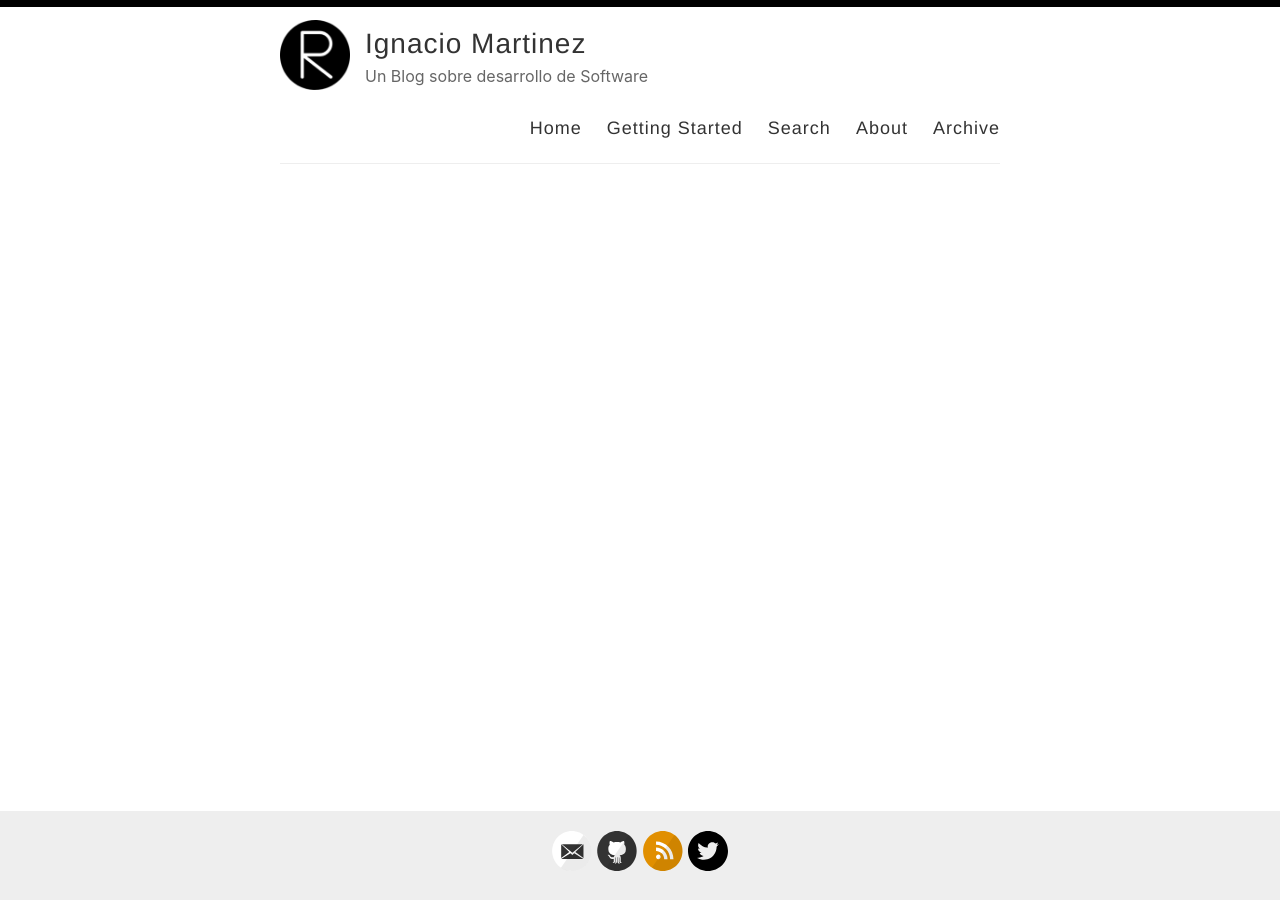
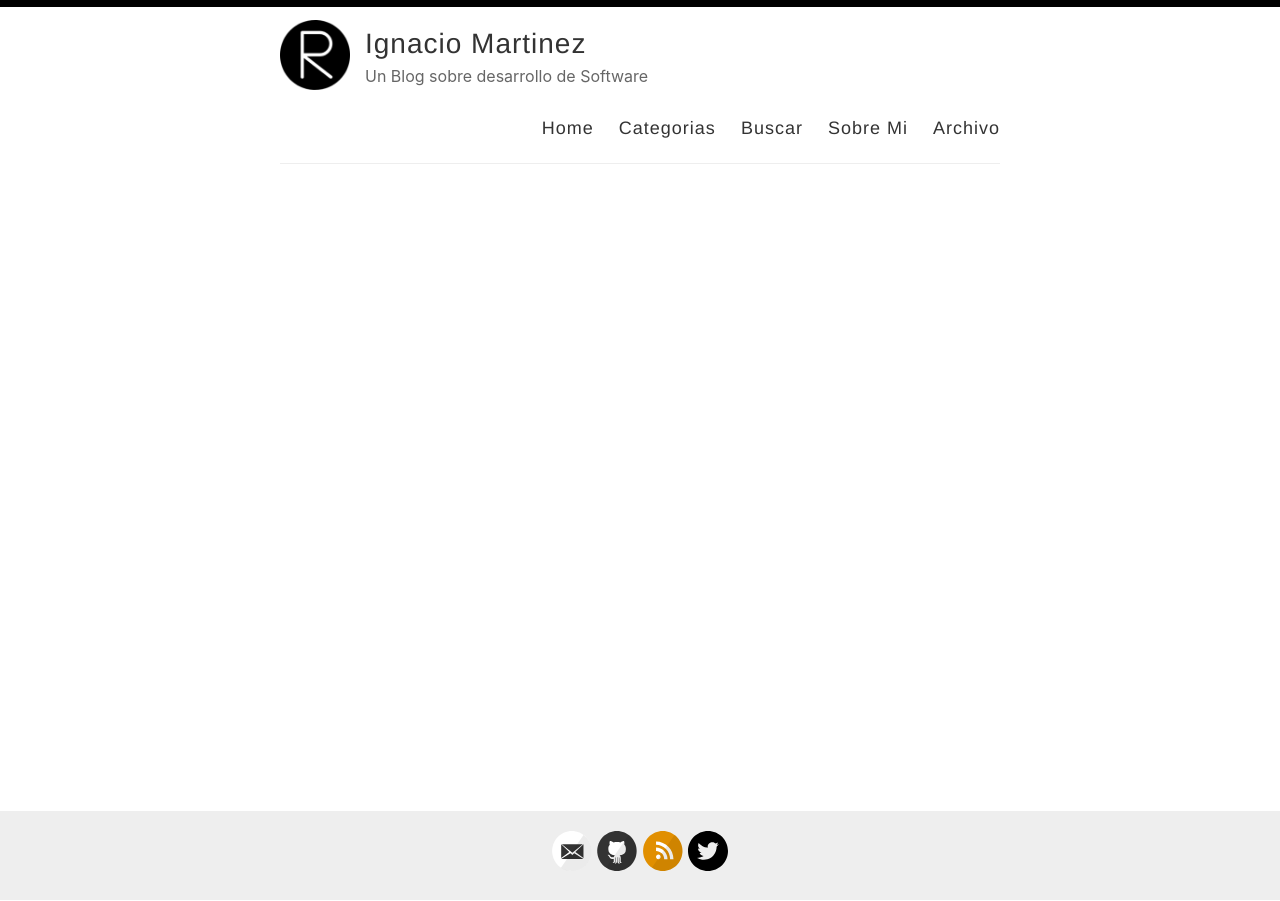
Before and after one commit to IgnacioMGarrido/IgnacioMGarrido.github.io, a Jekyll site: the page built from index.html, in a window 1280 px wide. Built offline with Jekyll 4.4.1, drawn with Linux system fonts in a browser that asks for light colours; the list of posts is cut into pages by our own code.

Commit message:
Updated Categories

```diff
--- a/_layouts/default.html
+++ b/_layouts/default.html
@@ -29,10 +29,10 @@
 
             <nav>
               <a href="{{ site.baseurl }}/">Home</a>
-              <a href="{{ site.baseurl }}/getting-started">Getting Started</a>
-              <a href="{{ site.baseurl }}/search">Search</a>
-              <a href="{{ site.baseurl }}/about">About</a>
-              <a href="{{ site.baseurl }}/archive">Archive</a>
+              <a href="{{ site.baseurl }}/categories">Categorias</a>
+              <a href="{{ site.baseurl }}/search">Buscar</a>
+              <a href="{{ site.baseurl }}/about">Sobre Mi</a>
+              <a href="{{ site.baseurl }}/archive">Archivo</a>
             </nav>
           </header>
         </div>
```
